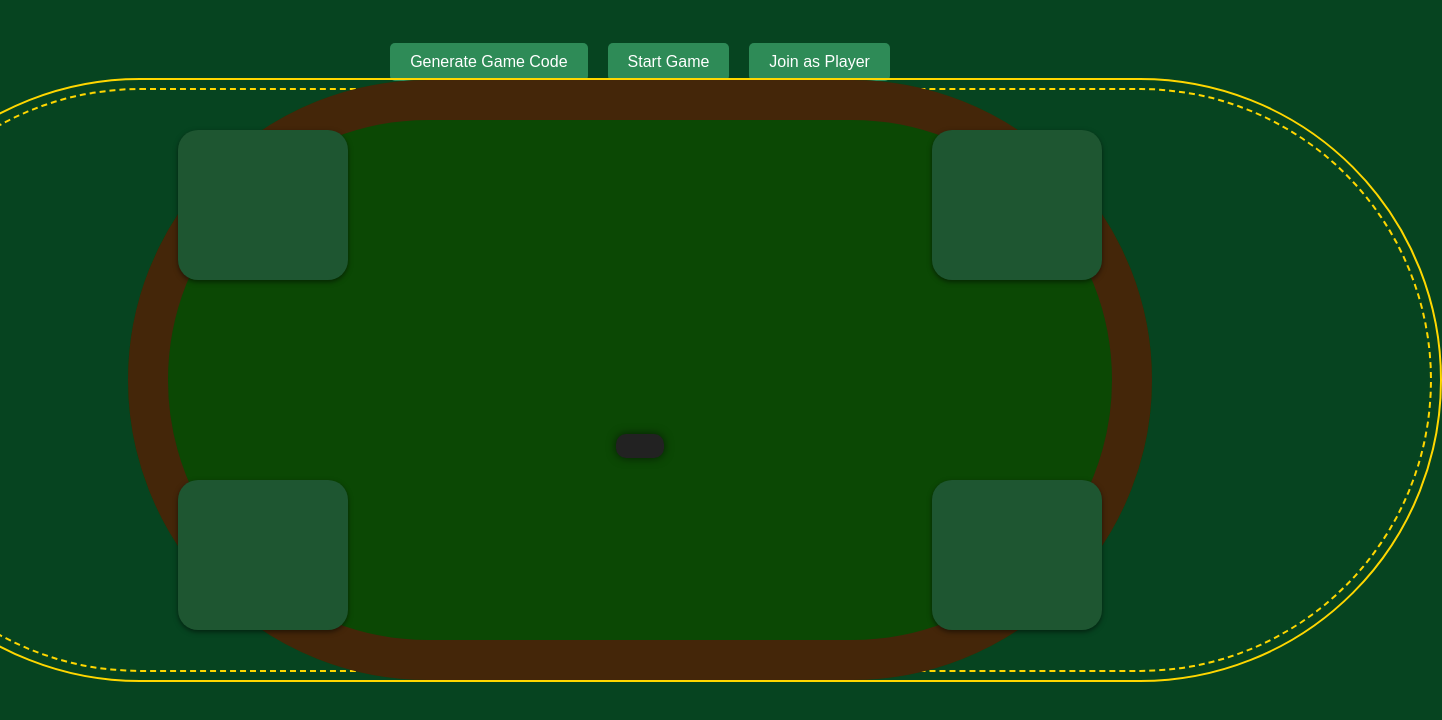
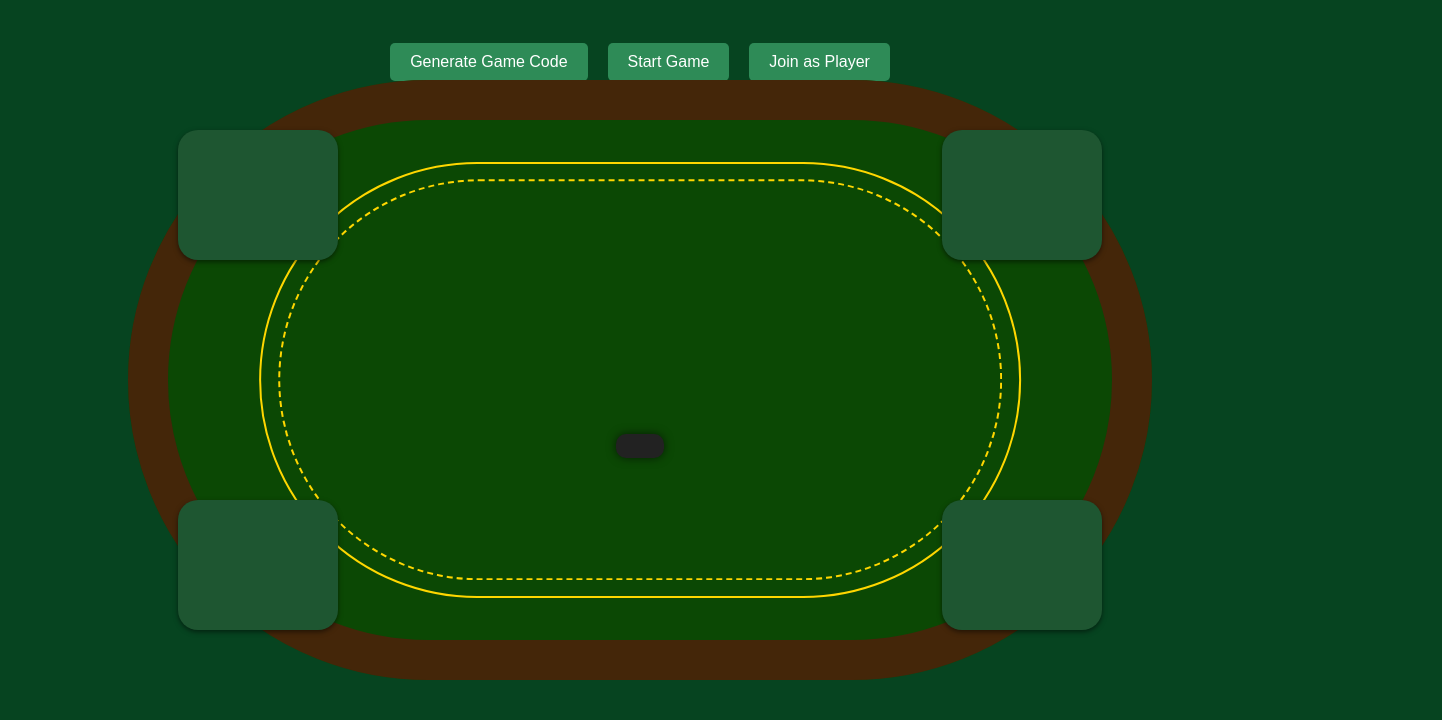
Before and after one commit to liamboopbeep/poker_app, a website: page public/table.html in a window 1280 px wide. Shown: the part 60-780 px from the top of the page, 1442 px wide, since content can reach past the window. Drawn offline with nearby package versions, Linux system fonts and the light colour scheme; no server answers.

Commit message:
change table size , button size

```diff
--- a/public/tablestyles.css
+++ b/public/tablestyles.css
@@ -79,8 +79,8 @@ button:hover {
   text-align: center;
   z-index: 3;
   transition: opacity 0.3s ease;
-  width: 110px; /* example value */
-  height: 50px;
+  width: 5%; /* example value */
+  height: 5%;
 }
 
 #seat-top-left {
@@ -307,8 +307,8 @@ button:hover {
 
 .goldring {
   position: absolute;
-  width: 1600px; /* Adjust based on expected chip rows */
-  height: 600px; /* Enough to hold multiple rows */
+  width: 74%; /* Adjust based on expected chip rows */
+  height: 72%; /* Enough to hold multiple rows */
   top: 50%;
   left: 50%;
   transform: translate(-50%, -50%);
@@ -318,8 +318,8 @@ button:hover {
 
 .goldringdotted {
   position: absolute;
-  width: 1580px; /* Adjust based on expected chip rows */
-  height: 580px; /* Enough to hold multiple rows */
+  width: 95%; /* Adjust based on expected chip rows */
+  height: 92%; /* Enough to hold multiple rows */
   top: 50%;
   left: 50%;
   transform: translate(-50%, -50%);
```
Also changed, not shown: public/player.html (+1 -1 lines), public/playerstyles.css (+12 -4 lines).
